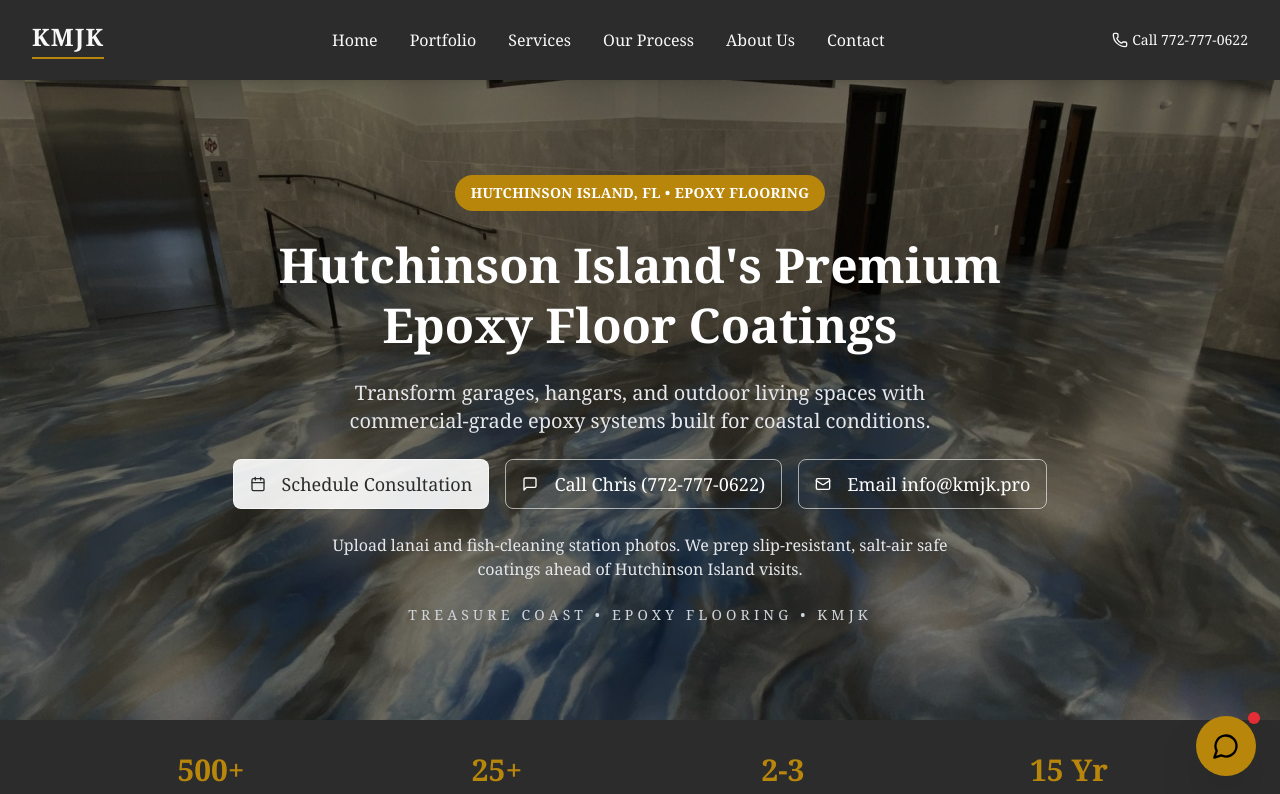
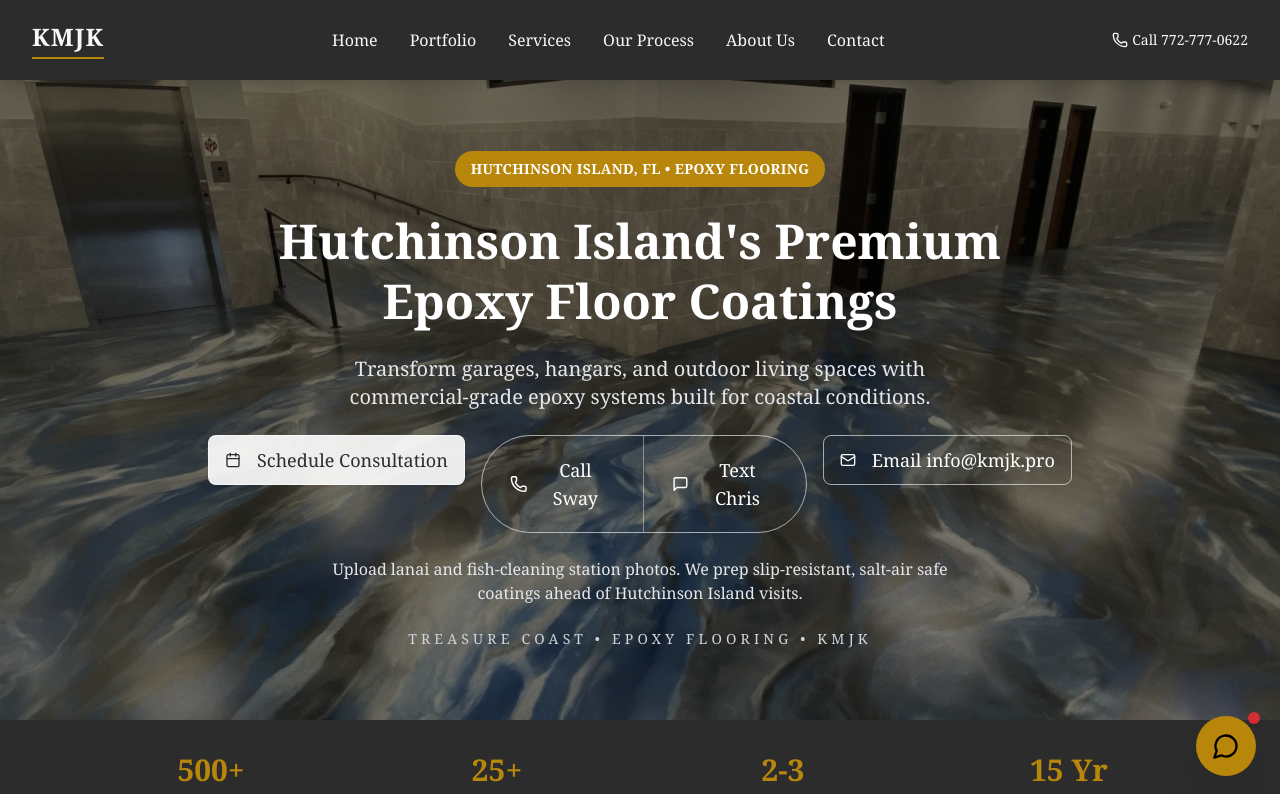
Before and after one commit to QuantumCotton/kmjknonai, a React (Vite) app: page /hutchinson-island-epoxy-flooring in a window 1280 px wide. Shown: the top 794 px of the page. Built offline with nearby package versions, Linux system fonts and the light colour scheme.

Commit message:
Update TreasureCoastLandingTemplate.jsx

```diff
--- a/src/pages/TreasureCoast/TreasureCoastLandingTemplate.jsx
+++ b/src/pages/TreasureCoast/TreasureCoastLandingTemplate.jsx
@@ -1,6 +1,6 @@
 import { useEffect, useState } from 'react'
 import { Link } from 'react-router-dom'
-import { MessageSquare, Calendar, Check, Star, MapPin, Mail, Loader2 } from 'lucide-react'
+import { MessageSquare, Calendar, Check, Star, MapPin, Mail, Loader2, Phone } from 'lucide-react'
 import { Button } from '@/components/ui/button.jsx'
 import {
   Dialog,
@@ -17,8 +17,55 @@ import {
   KMJK_PHONE_DISPLAY,
   KMJK_PHONE_DIGITS,
   KMJK_PHONE_CALL_LINK,
+  KMJK_PHONE_SMS_LINK,
   KMJK_EMAIL,
+  SWAY_CONTACT_NAME,
+  SWAY_PHONE_DISPLAY,
+  SWAY_PHONE_CALL_LINK,
 } from '@/constants/contact.js'
+
+const DualContactButton = ({ variant = 'dark', className = '' }) => {
+  const palettes = {
+    dark: {
+      container: 'border-white/60 text-white bg-transparent',
+      hover: 'hover:bg-white/10',
+      separator: 'bg-white/40',
+    },
+    light: {
+      container: 'border-[var(--deep-charcoal)] text-[var(--deep-charcoal)] bg-transparent',
+      hover: 'hover:bg-[var(--deep-charcoal)]/10',
+      separator: 'bg-[var(--deep-charcoal)]/20',
+    },
+  }
+
+  const palette = palettes[variant] || palettes.dark
+
+  return (
+    <div
+      className={`flex overflow-hidden rounded-full border px-0 text-base sm:text-lg ${palette.container} ${className}`}
+      role="group"
+      aria-label="Call Sway or text Chris"
+    >
+      <a
+        href={SWAY_PHONE_CALL_LINK}
+        className={`flex flex-1 items-center justify-center gap-2 px-6 py-4 font-medium transition-colors sm:px-7 sm:py-5 ${palette.hover}`}
+      >
+        <Phone size={18} />
+        <span>Call {SWAY_CONTACT_NAME}</span>
+        <span className="sr-only">({SWAY_PHONE_DISPLAY})</span>
+      </a>
+      <span className={`w-px ${palette.separator}`} aria-hidden="true" />
+      <a
+        href={KMJK_PHONE_SMS_LINK}
+        className={`flex flex-1 items-center justify-center gap-2 px-6 py-4 font-medium transition-colors sm:px-7 sm:py-5 ${palette.hover}`}
+      >
+        <MessageSquare size={18} />
+        <span>Text {KMJK_CONTACT_NAME}</span>
+        <span className="sr-only">({KMJK_PHONE_DISPLAY})</span>
+      </a>
+    </div>
+  )
+}
 
 export function createTreasureCoastLandingPage(config) {
   const TreasureCoastLandingPage = () => {
@@ -275,16 +322,7 @@ export function createTreasureCoastLandingPage(config) {
                   <Calendar className="mr-2" size={22} />
                   Schedule Consultation
                 </Button>
-                <a href={KMJK_PHONE_CALL_LINK}>
-                  <Button
-                    size="lg"
-                    variant="outline"
-                    className="border-white/60 text-white hover:bg-white/10 bg-transparent px-8 py-6 text-lg"
-                  >
-                    <MessageSquare className="mr-2" size={22} />
-                    Call {KMJK_CONTACT_NAME} ({KMJK_PHONE_DISPLAY})
-                  </Button>
-                </a>
+                <DualContactButton variant="dark" className="w-full sm:w-auto" />
                 <a href={`mailto:${KMJK_EMAIL}`}>
                   <Button
                     size="lg"
@@ -569,12 +607,7 @@ export function createTreasureCoastLandingPage(config) {
                   <Calendar className="mr-2" size={22} />
                   Book Consultation
                 </Button>
-                <a href={KMJK_PHONE_CALL_LINK}>
-                  <Button size="lg" variant="outline" className="border-white/60 text-white hover:bg-white/10 bg-transparent px-8 py-6 text-lg">
-                    <MessageSquare className="mr-2" size={22} />
-                    Call {KMJK_CONTACT_NAME} ({KMJK_PHONE_DISPLAY})
-                  </Button>
-                </a>
+                <DualContactButton variant="dark" className="w-full sm:w-auto" />
                 <a href={`mailto:${KMJK_EMAIL}`}>
                   <Button size="lg" variant="outline" className="border-white/60 text-white hover:bg-white/10 bg-transparent px-8 py-6 text-lg">
                     <Mail className="mr-2" size={22} />
```
